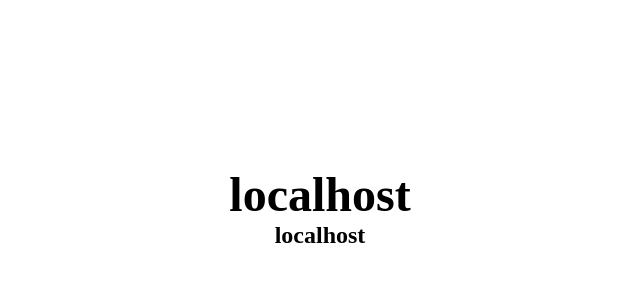
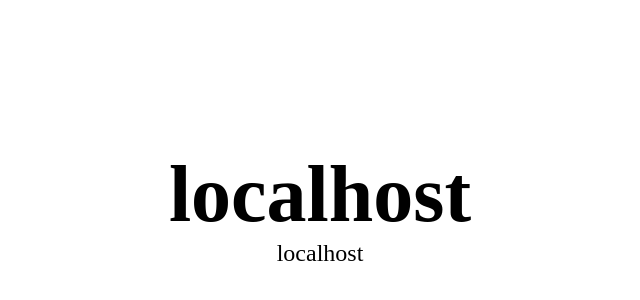
Before and after one commit to sasxa/web-app-manifest-setup, a website: page src/index.html in a window 1280 px wide. Shown: the part 192-492 px from the top of the page, without its empty margins (320-960 px from the left). Drawn offline with Linux system fonts and the light colour scheme.

Commit message:
remove scope

```diff
--- a/src/index.html
+++ b/src/index.html
@@ -22,13 +22,14 @@
         margin: 0;
       }
 
-      h1,
+      h1 {
+        margin: 0;
+        font-size: 5rem;
+      }
+
       h2 {
         margin: 0;
-      }
-
-      h1 {
-        font-size: 3rem;
+        font-weight: 400;
       }
     </style>
   </head>
```
Also changed, not shown: README.md, public/fullscreen/site.webmanifest, public/minimal/site.webmanifest, public/standalone/site.webmanifest.
